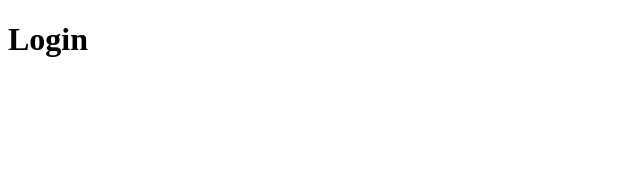
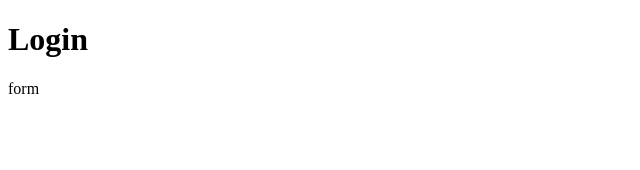
Before and after one commit to mfjaconis/interface-devburger, a React (Vite) app: page / in a window 1280 px wide. Shown: the top 170 px of the page, without its empty margins (0-640 px from the left). Built offline with nearby package versions, Linux system fonts and the light colour scheme.

Commit message:
esqueleto do projeto

```diff
--- a/src/containers/Login/index.jsx
+++ b/src/containers/Login/index.jsx
@@ -4,6 +4,9 @@ export function Login(){
         <div>
 
         <h1>Login</h1>
+        <p>
+            form
+        </p>
         </div>
         </>
     )
```
